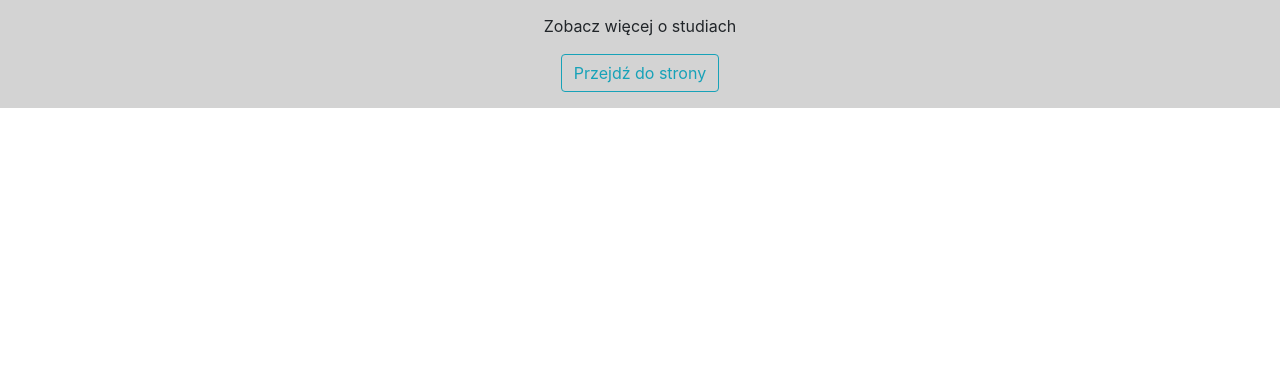
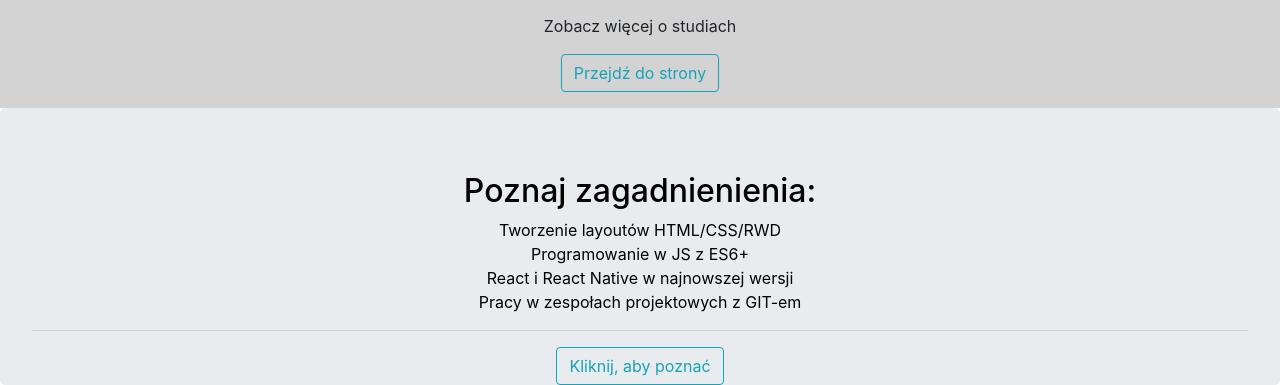
Before and after one commit to jakubczubak/team1project, a plain HTML site: page index.html in a window 1280 px wide. Shown: the part 802-1187 px from the top of the page. Before the commit the page ends 910 px from the top, so only its background shows below. Drawn offline with Linux system fonts and the light colour scheme.

Commit message:
Added features section

```diff
--- a/index.html
+++ b/index.html
@@ -79,6 +79,26 @@
 
     <!-- end COURSE -->
 
+    <!-- start FEATURES -->
+
+    <div id="features">
+      <div class="jumbotron text-center">
+        <h2>Poznaj zagadnienienia:</h2>
+        <ul class="features-list">
+          <li>Tworzenie layoutów HTML/CSS/RWD</li>
+          <li>Programowanie w JS z ES6+</li>
+          <li>React i React Native w najnowszej wersji</li>
+          <li>Pracy w zespołach projektowych z GIT-em</li>
+        </ul>
+        <hr class="line" />
+        <a href="#" target="_blank" class="btn btn-outline-info btn-md"
+          >Kliknij, aby poznać</a
+        >
+      </div>
+    </div>
+
+    <!-- end FEATURES -->
+
     <!--- End  Section -->
 
     <!--- Script Source Files -->
--- a/style.css
+++ b/style.css
@@ -37,6 +37,22 @@
 
 #course {
   background-color: lightgray;
+}
+
+/* features */
+
+.jumbotron {
+  color: black;
+  margin-bottom: 0;
+  padding-bottom: 0;
+}
+
+.features-list {
+  padding: 0;
+}
+
+.features-list li {
+  list-style: none;
 }
 
 /*============= SECTION =============*/
```
